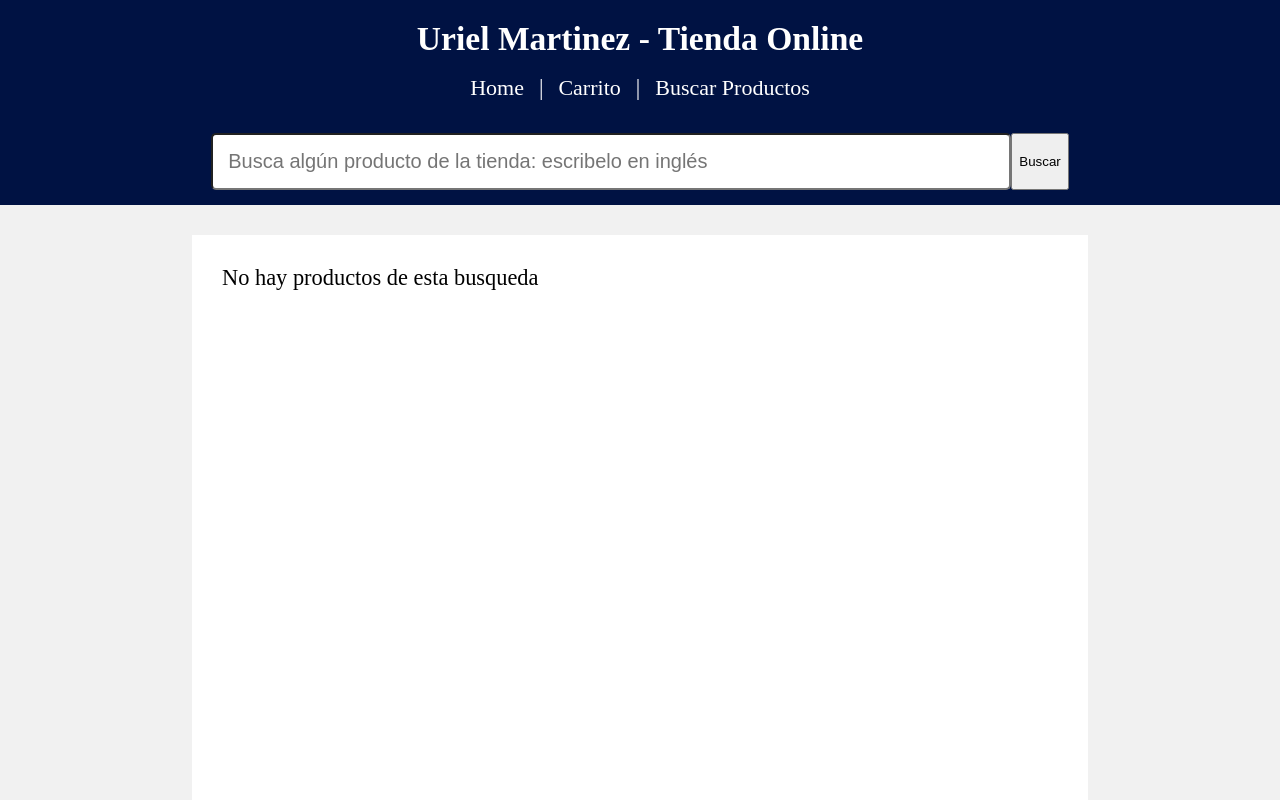
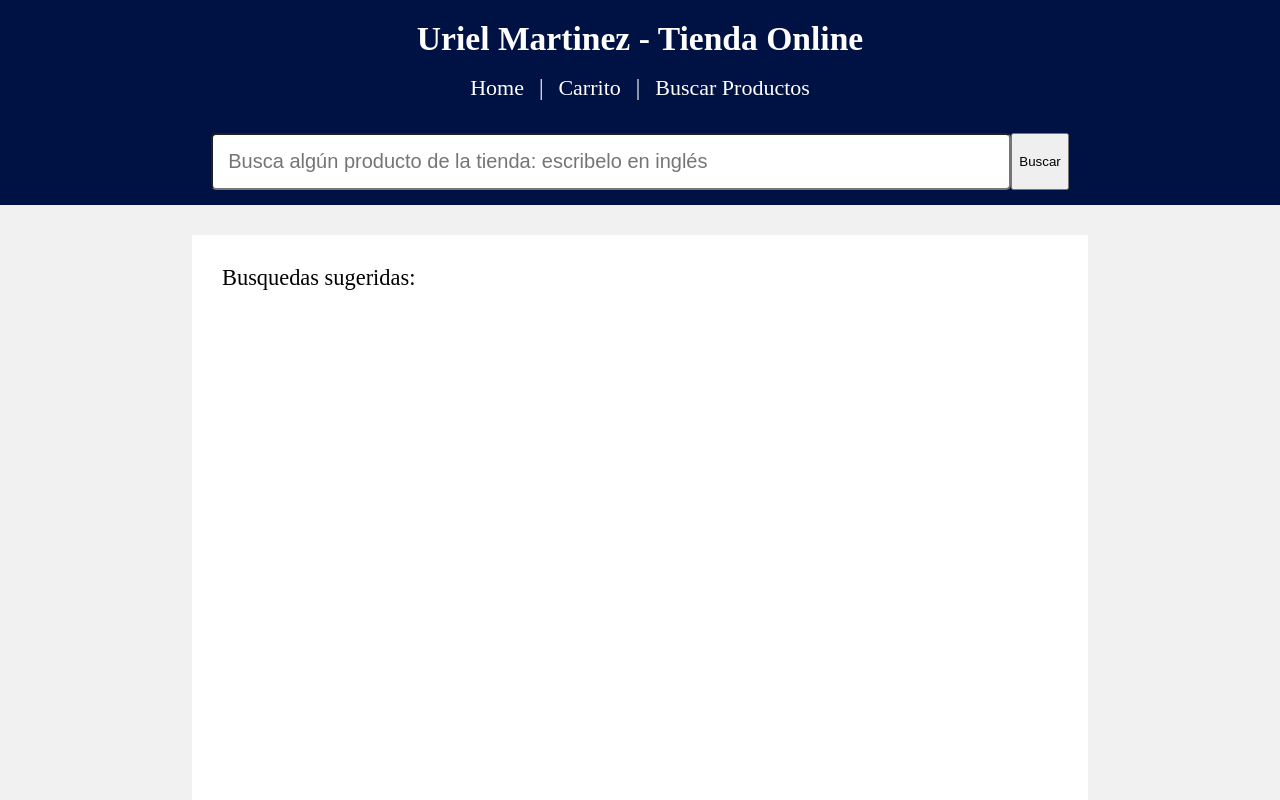
Before and after one commit to UriGood/tienda-online-react-unir, a React (Vite) app: page /search-products in a window 1280 px wide. Shown: the top 800 px of the page. Built offline with nearby package versions, Linux system fonts and the light colour scheme.

Commit message:
configuracion de use efect

```diff
--- a/src/components/ProductList.jsx
+++ b/src/components/ProductList.jsx
@@ -5,11 +5,11 @@ export default function ProductList() {
 
   const { products, loading, error } = useProducts();
 
-  if (loading) return <p>Cargando productos...</p>
   if (error) return <p>Error: {error}</p>
 
   return (
     <div className="productList">
+       { loading && <p>Cargando productos...</p> }
 
         {products.map(product => (
             <ProductItem product={ product } key={product.id}/>
--- a/src/useContext/SearchProducts.jsx
+++ b/src/useContext/SearchProducts.jsx
@@ -1,4 +1,4 @@
-import { useState } from "react";
+import {  useEffect, useState } from "react";
 import { SearchBar } from "../components/SearchBar";
 import useProductSearch from "../customHooks/useProductSearch";
 import '../styles/pages/SearchProducts.css'
@@ -6,15 +6,20 @@ import { SearchProductItem } from "../components/SearchProductItem";
 export default function SearchProducts() {
   const [query, setQuery] = useState("");
   const { results, loading } = useProductSearch(query);
+  const [ mensaje, setMensaje ] = useState("Busquedas sugeridas: ");
   console.log("obteniedo el resultado en el padre", query);
   console.log("este es el result ", results);
-
+  useEffect(() => {
+    if (query !== "" && !results.length && !loading) {
+      setMensaje("No se encontraron resultados de este producto");
+    }
+  }, [query, results, loading]);
   return (
     <>
       <SearchBar onSearch={setQuery} />
       <div className="searchProducts">
         {loading && <div> Buscando los productos </div>}
-        { (!results.length && !loading) && <div> No hay productos de esta busqueda </div> }
+        { (!results.length && !loading) && <div> {mensaje} </div> }
         {results.map((prod) => {
           return <SearchProductItem key={prod.id} product={prod}/>;
         })}
```
